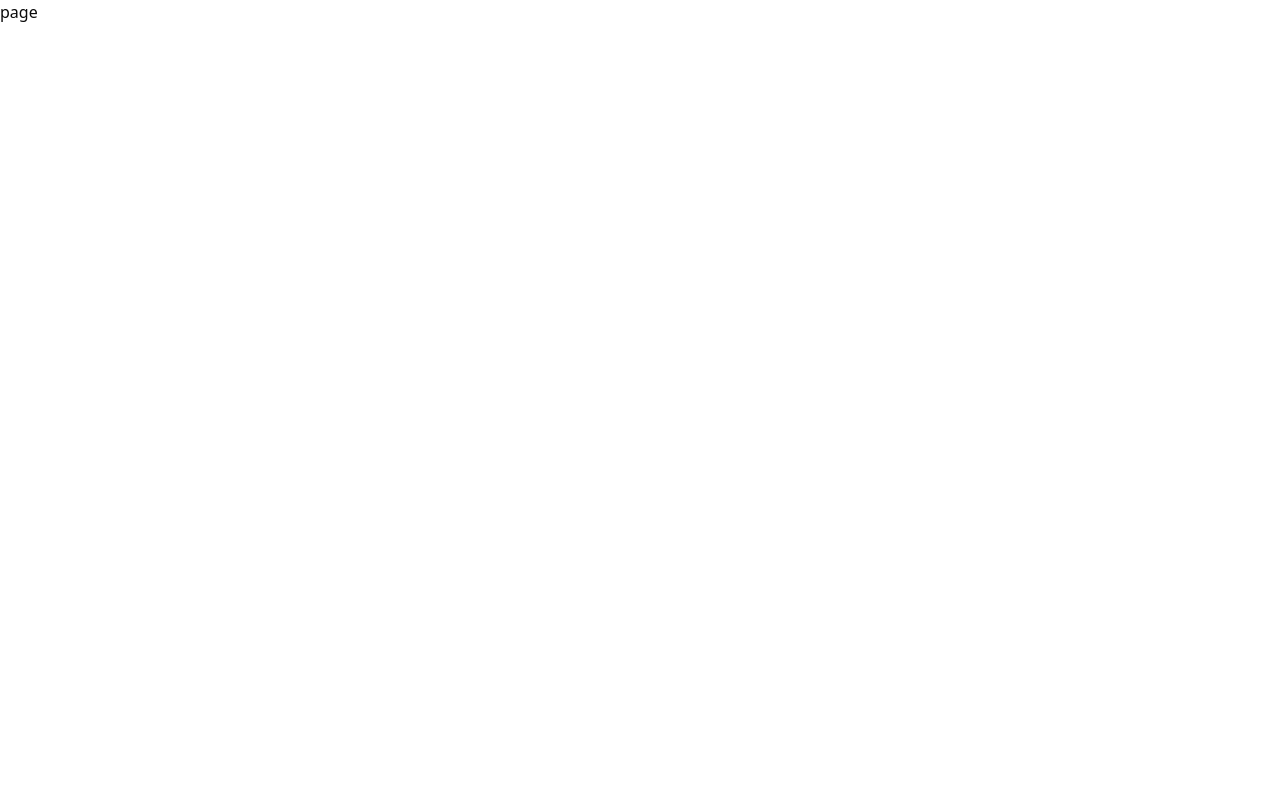
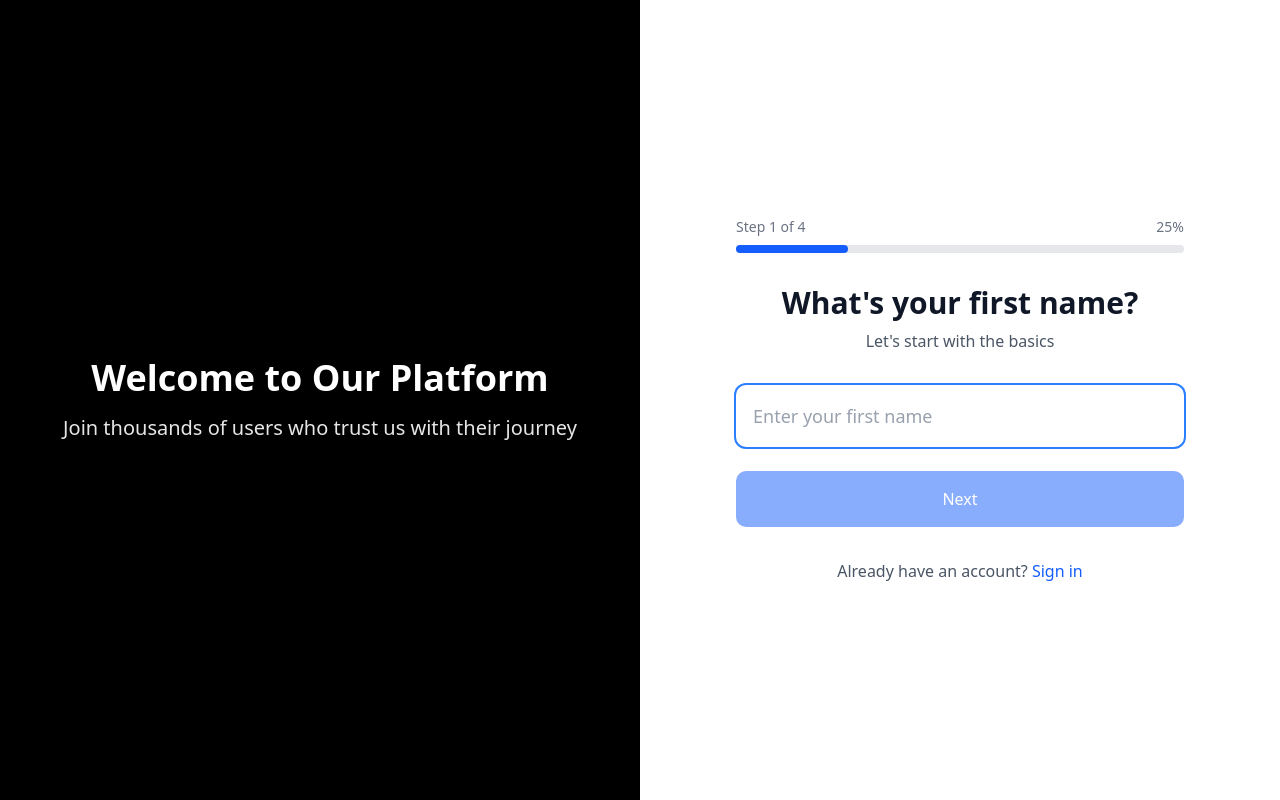
Before and after one commit to abel-all/ShortLink, a Next.js app: page /signup in a window 1280 px wide. Built offline with nearby package versions, Linux system fonts and the light colour scheme.

Commit message:
add sign up page template

```diff
--- a/app/(auth)/signup/page.tsx
+++ b/app/(auth)/signup/page.tsx
@@ -1,9 +1,211 @@
-import React from 'react'
+'use client';
 
-const page = () => {
-  return (
-    <div>page</div>
-  )
+import { useState } from 'react';
+import { useRouter } from 'next/navigation';
+import Image from 'next/image';
+
+interface SignupData {
+  firstName: string;
+  lastName: string;
+  email: string;
+  password: string;
 }
 
-export default page
+const SignupPage = () => {
+  const router = useRouter();
+  const [currentStep, setCurrentStep] = useState(0);
+  const [formData, setFormData] = useState<SignupData>({
+    firstName: '',
+    lastName: '',
+    email: '',
+    password: ''
+  });
+  const [isLoading, setIsLoading] = useState(false);
+
+  const steps = [
+    {
+      field: 'firstName' as keyof SignupData,
+      placeholder: 'Enter your first name',
+      type: 'text',
+      title: 'What\'s your first name?',
+      subtitle: 'Let\'s start with the basics'
+    },
+    {
+      field: 'lastName' as keyof SignupData,
+      placeholder: 'Enter your last name',
+      type: 'text',
+      title: 'And your last name?',
+      subtitle: 'Almost there...'
+    },
+    {
+      field: 'email' as keyof SignupData,
+      placeholder: 'Enter your email address',
+      type: 'email',
+      title: 'Your email address',
+      subtitle: 'We\'ll use this to keep you updated'
+    },
+    {
+      field: 'password' as keyof SignupData,
+      placeholder: 'Create a secure password',
+      type: 'password',
+      title: 'Create a password',
+      subtitle: 'Make it strong and memorable'
+    }
+  ];
+
+  const handleInputChange = (value: string) => {
+    const currentField = steps[currentStep].field;
+    setFormData(prev => ({
+      ...prev,
+      [currentField]: value
+    }));
+  };
+
+  const handleNext = async () => {
+    const currentField = steps[currentStep].field;
+    const currentValue = formData[currentField];
+
+    if (!currentValue.trim()) return;
+
+    if (currentStep < steps.length - 1) {
+      setCurrentStep(prev => prev + 1);
+    } else {
+      // Last step - submit form
+      setIsLoading(true);
+
+      // Simulate API call
+      await new Promise(resolve => setTimeout(resolve, 1500));
+
+      // Redirect to dashboard
+      router.push('/dashboard');
+    }
+  };
+
+  const handleBack = () => {
+    if (currentStep > 0) {
+      setCurrentStep(prev => prev - 1);
+    }
+  };
+
+  const handleKeyPress = (e: React.KeyboardEvent) => {
+    if (e.key === 'Enter') {
+      handleNext();
+    }
+  };
+
+  const currentField = steps[currentStep].field;
+  const currentValue = formData[currentField];
+  const isLastStep = currentStep === steps.length - 1;
+
+  return (
+    <div className="min-h-screen flex">
+      {/* Left side - Image (hidden on medium and smaller screens) */}
+      <div className="hidden lg:flex lg:w-1/2 relative">
+        <div className="absolute inset-0 bg-gradient-to-br from-blue-600 to-purple-700">
+          <div className="absolute inset-0 bg-black bg-opacity-20" />
+          <div className="relative h-full flex items-center justify-center p-12">
+            <div className="text-white text-center">
+              <h1 className="text-4xl font-bold mb-4">Welcome to Our Platform</h1>
+              <p className="text-xl opacity-90">Join thousands of users who trust us with their journey</p>
+            </div>
+          </div>
+        </div>
+      </div>
+
+      {/* Right side - Signup Form */}
+      <div className="w-full lg:w-1/2 flex items-center justify-center p-8">
+        <div className="max-w-md w-full space-y-8">
+          {/* Progress bar */}
+          <div className="mb-8">
+            <div className="flex justify-between text-sm text-gray-500 mb-2">
+              <span>Step {currentStep + 1} of {steps.length}</span>
+              <span>{Math.round(((currentStep + 1) / steps.length) * 100)}%</span>
+            </div>
+            <div className="w-full bg-gray-200 rounded-full h-2">
+              <div
+                className="bg-blue-600 h-2 rounded-full transition-all duration-500 ease-out"
+                style={{ width: `${((currentStep + 1) / steps.length) * 100}%` }}
+              />
+            </div>
+          </div>
+
+          {/* Form content */}
+          <div className="text-center">
+            <h2 className="text-3xl font-bold text-gray-900 mb-2">
+              {steps[currentStep].title}
+            </h2>
+            <p className="text-gray-600">
+              {steps[currentStep].subtitle}
+            </p>
+          </div>
+
+          <div className="space-y-6">
+            {/* Input field with animation */}
+            <div className="relative">
+              <input
+                type={steps[currentStep].type}
+                value={currentValue}
+                onChange={(e) => handleInputChange(e.target.value)}
+                onKeyPress={handleKeyPress}
+                placeholder={steps[currentStep].placeholder}
+                className="w-full px-4 py-4 border border-gray-300 rounded-lg text-lg focus:outline-none focus:ring-2 focus:ring-blue-500 focus:border-transparent transition-all duration-200 placeholder-gray-400"
+                autoFocus
+              />
+            </div>
+
+            {/* Navigation buttons */}
+            <div className="flex space-x-4">
+              {currentStep > 0 && (
+                <button
+                  onClick={handleBack}
+                  className="flex-1 py-4 px-6 border border-gray-300 text-gray-700 rounded-lg hover:bg-gray-50 transition-colors duration-200 font-medium"
+                >
+                  Back
+                </button>
+              )}
+              <button
+                onClick={handleNext}
+                disabled={!currentValue.trim() || isLoading}
+                className="flex-1 py-4 px-6 bg-blue-600 text-white rounded-lg hover:bg-blue-700 disabled:opacity-50 disabled:cursor-not-allowed transition-all duration-200 font-medium flex items-center justify-center"
+              >
+                {isLoading ? (
+                  <div className="flex items-center space-x-2">
+                    <div className="w-5 h-5 border-2 border-white border-t-transparent rounded-full animate-spin" />
+                    <span>Creating account...</span>
+                  </div>
+                ) : (
+                  isLastStep ? 'Create Account' : 'Next'
+                )}
+              </button>
+            </div>
+          </div>
+
+          {/* Form preview */}
+          {currentStep > 0 && (
+            <div className="mt-8 p-4 bg-gray-50 rounded-lg">
+              <h3 className="text-sm font-medium text-gray-700 mb-2">Your information:</h3>
+              <div className="space-y-1 text-sm text-gray-600">
+                {formData.firstName && <p>First Name: {formData.firstName}</p>}
+                {formData.lastName && <p>Last Name: {formData.lastName}</p>}
+                {formData.email && <p>Email: {formData.email}</p>}
+                {formData.password && <p>Password: {'•'.repeat(formData.password.length)}</p>}
+              </div>
+            </div>
+          )}
+
+          {/* Sign in link */}
+          <div className="text-center">
+            <p className="text-gray-600">
+              Already have an account?{' '}
+              <a href="/signin" className="text-blue-600 hover:text-blue-500 font-medium">
+                Sign in
+              </a>
+            </p>
+          </div>
+        </div>
+      </div>
+    </div>
+  );
+};
+
+export default SignupPage;
```
